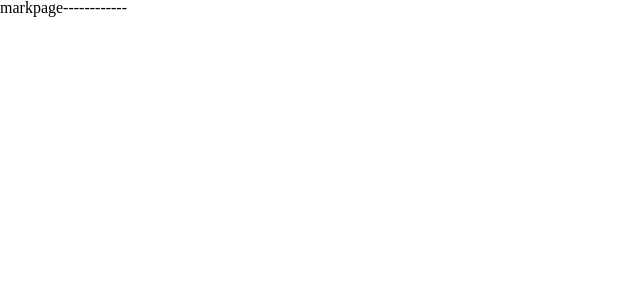
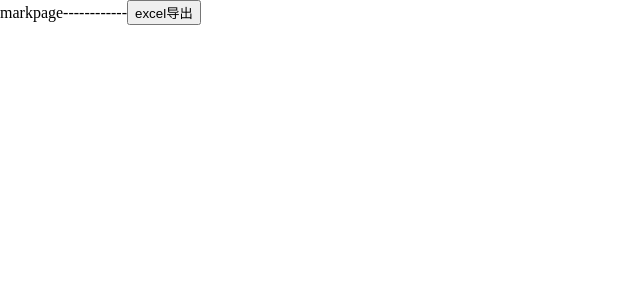
Before and after one commit to Liszter/image-annotation-tool, a React (Vite) app: page /#/Markpage in a window 1280 px wide. Shown: the top 300 px of the page, without its empty margins (0-640 px from the left). Built offline with nearby package versions, Linux system fonts and the light colour scheme.

Commit message:
导出excel函数

```diff
--- a/package.json
+++ b/package.json
@@ -3,7 +3,7 @@
   "private": true,
   "version": "0.0.2",
   "author": "liszter",
-  "description":"image-annotation-tool",
+  "description": "image-annotation-tool",
   "scripts": {
     "dev": "vite",
     "tsc": "tsc",
@@ -12,11 +12,14 @@
     "preview": "vite preview"
   },
   "dependencies": {
+    "exceljs": "^4.3.0",
+    "file-saver": "^2.0.5",
     "react": "^18.2.0",
     "react-dom": "^18.2.0",
     "react-router-dom": "^6.15.0"
   },
   "devDependencies": {
+    "@types/file-saver": "^2.0.5",
     "@types/react": "^18.0.37",
     "@types/react-dom": "^18.0.11",
     "@typescript-eslint/eslint-plugin": "^5.59.0",
--- a/src/pages/MarkPage/Markpage.tsx
+++ b/src/pages/MarkPage/Markpage.tsx
@@ -1,9 +1,14 @@
-import React from 'react'
+import { exportExcel } from "../../utils/excelFunc"
 
 export default function Markpage() {
   return (
     <div>
       markpage------------
+      <button onClick={exportExcel}> excel导出 </button>
+
+      {/* <button onClick={exportExcel}> 获取某个文件夹的文件及文件夹名称 </button> */}
+
+
     </div>
   )
 }
--- /dev/null
+++ b/src/utils/excelFunc.ts
@@ -0,0 +1,109 @@
+import ExcelJS from 'exceljs';
+import fileSaver from 'file-saver';
+
+//通过列数获取excel表头编号
+const getColumnNameByIndex = (i: number) => {
+  let result = String.fromCharCode('A'.charCodeAt() + (i % 26))
+  while (i >= 26) {
+    i /= 26
+    i--
+    result = String.fromCharCode('A'.charCodeAt() + (i % 26)) + result
+  }
+  return result
+}
+
+// 导出excel
+
+export async function exportExcel() {
+  const workbook = new ExcelJS.Workbook()
+  workbook.creator = 'Liszter'
+  workbook.created = new Date()
+
+  // 创建工作表
+  const worksheet = workbook.addWorksheet('Sheet 1');
+
+  // 设置表头
+  worksheet.columns = [
+    { header: 'Name', key: 'name', width: 20 },
+    { header: 'Age', key: 'age', width: 10 },
+    { header: 'Email', key: 'email', width: 30 }
+  ];
+
+  const data = [
+    { name: 'John', age: 30, email: 'john@example.com' },
+    { name: 'Jane', age: 25, email: 'jane@example.com' },
+    { name: 'Bob', age: 40, email: 'bob@example.com' }
+  ];
+
+  // 添加数据行
+  data.forEach(item => {
+    worksheet.addRow({
+      name: item.name,
+      age: item.age,
+      email: item.email
+    });
+  });
+
+  //设置表头样式
+  const style = {
+    font: {
+      name: '宋体',
+      size: 11,
+      bold: true,
+      color: { argb: '#00000000' }
+    },
+    alignment: {
+      vertical: 'middle',
+      horizontal: 'center',
+      wrapText: false
+    },
+    border: {
+      top: {style: 'thin'},
+      bottom: {style: 'thin'},
+      left: {style: 'thin'},
+      right: {style: 'thin'}
+    },
+    fill: {
+      type: 'pattern',
+      pattern: 'solid',
+      fgColor: { argb: '008cff66' },
+      bgColor: { argb: 'FF0000FF' }
+    }
+  }
+
+  //遍历工作表，给需要添加样式的单元格添加相应的样式
+  for (let i = 1; i < worksheet.columns.length + 1; i++) {
+    const cellName = getColumnNameByIndex(i - 1) + 1
+    worksheet.getCell(cellName).style = style
+    let maxLen = 0
+    for (let k = 1; k < worksheet._rows.length + 1; k++) {
+      worksheet.getRow(k).height = 13.5 //行高
+      // 计算列自适应宽度，限制最宽为20（一个中文字符宽度为2，英文和数字宽度为1.5）
+      let cellValue = worksheet.getCell(getColumnNameByIndex(i - 1) + k).value
+      let strLen = 0
+      if (cellValue !== null && cellValue !== '') {
+        cellValue = cellValue.toString()
+        const chVal = cellValue.match(/[\u4e00-\u9fa5]/g)
+          ? cellValue.match(/[\u4e00-\u9fa5]/g).join('')
+          : ''
+        const engVal = cellValue.replace(/([^\u0000-\u00FF])/g, '') || ''
+        strLen += chVal.length * 2 + engVal.length * 1.5
+        if (strLen > maxLen) {
+          maxLen = strLen
+        }
+      }
+    }
+    maxLen > 20 ? (maxLen = 20) : null
+    worksheet.getColumn(i).width = maxLen //列宽
+  }
+
+  // 导出
+  workbook.xlsx.writeBuffer().then(function (buffer) {
+    fileSaver(
+      new Blob([buffer], {
+        type: 'application/octet-stream'
+      }),
+      `${'newfile'}.xlsx`
+    )
+  })
+}
```
Also changed, not shown: electron/main.ts (+5 -5 lines), 1 other file (tests, documents, lock files or other folders).
